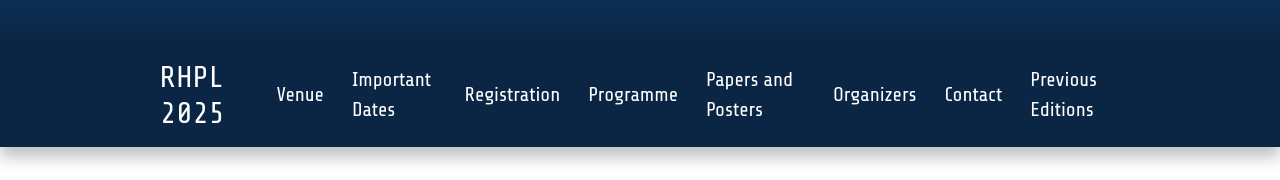
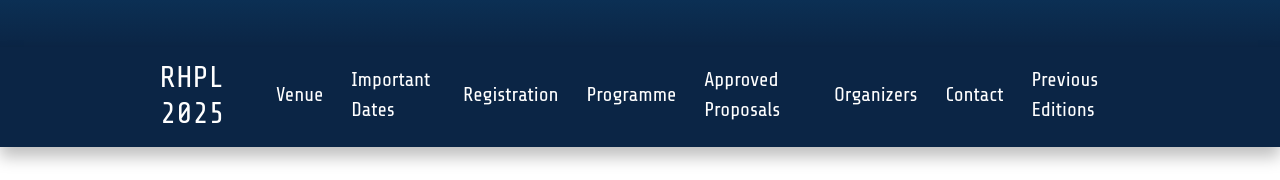
Before and after one commit to RajivDalal/RHPL, a React (Vite) app in the folder rhpl-web/: page / in a window 1280 px wide. Shown: the part 269-449 px from the top of the page. Built offline with nearby package versions, Linux system fonts and the light colour scheme; a web font is replaced by a local one.

Commit message:
fix: Approved Proposals

```diff
--- a/rhpl-web/src/components/navbar.jsx
+++ b/rhpl-web/src/components/navbar.jsx
@@ -1,5 +1,5 @@
 
-import {NavLink, Link} from 'react-router-dom';
+import {NavLink} from 'react-router-dom';
 
 const Navbar = () => {
   return(
@@ -14,7 +14,7 @@ const Navbar = () => {
           <NavLink to="/important_dates">Important Dates</NavLink>
           <NavLink to="/registration">Registration</NavLink>
           <NavLink to="/programme">Programme</NavLink>
-          <NavLink to="/papers_and_posters">Papers and Posters</NavLink>
+          <NavLink to="/approved_proposals">Approved Proposals</NavLink>
           <NavLink to="/organizers">Organizers</NavLink>
           <NavLink to="/contact">Contact</NavLink>
           <NavLink to="/previous_editions">Previous Editions</NavLink>
```
